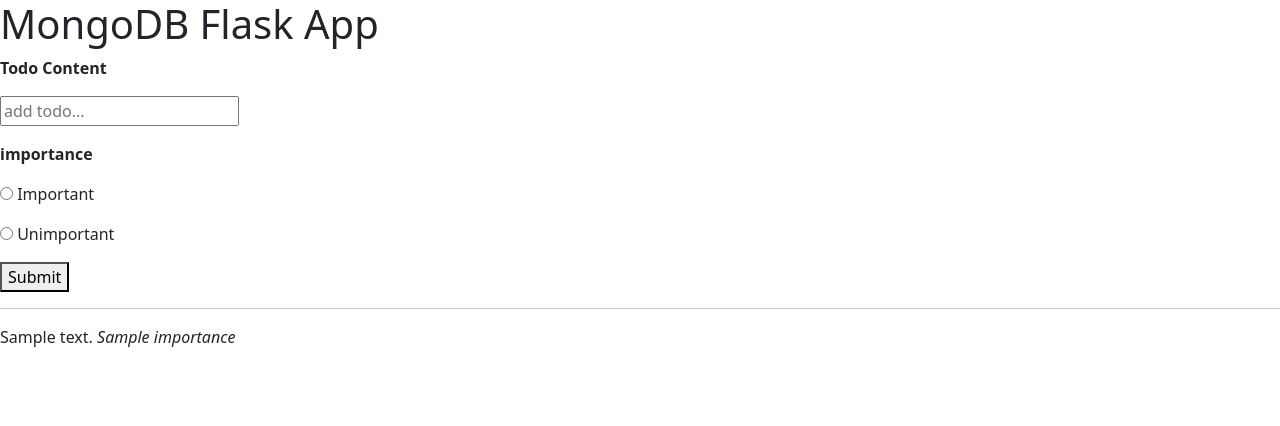
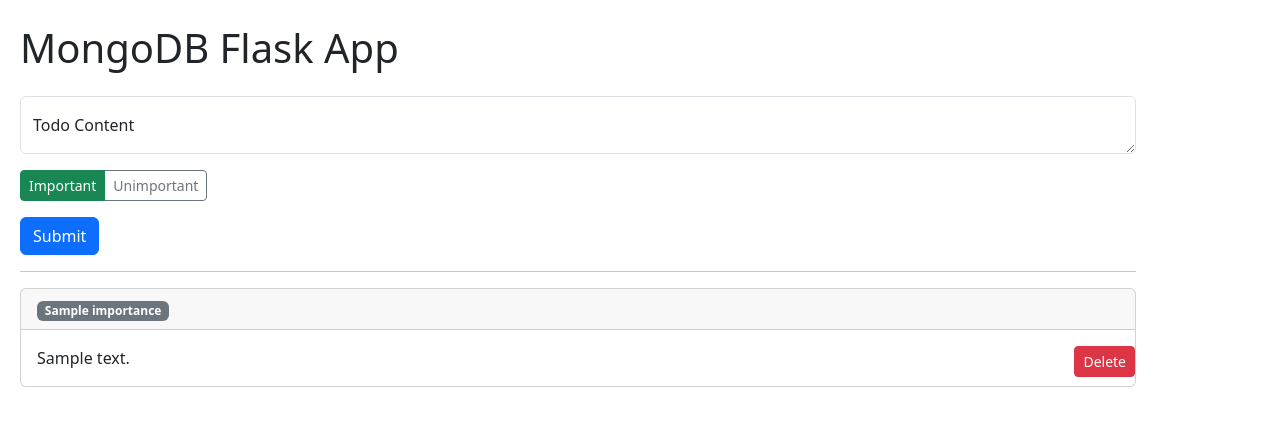
Before and after one commit to liuseemin/python-flask-mongodb, a Flask app: page / in a window 1280 px wide. Shown: the top 426 px of the page. Run offline with Flask 3, Linux system fonts and the light colour scheme; a database or web service that is not in the repository returns one stand-in record (values such as "Sample title").

Commit message:
bootstrap and delete
bootstrap and delete

```diff
--- a/app.py
+++ b/app.py
@@ -1,14 +1,15 @@
 from flask import Flask, render_template, url_for, request, redirect
 from pymongo import MongoClient
 from pymongo.server_api import ServerApi
+from bson.objectid import ObjectId
 
 app = Flask(__name__)
 
-uri = "mongodb+srv://liuseemin:bZVnix0Egiye6cD3@cluster0.l8tth.mongodb.net/?retryWrites=true&w=majority&appName=Cluster0"
+# uri = "mongodb+srv://liuseemin:bZVnix0Egiye6cD3@cluster0.l8tth.mongodb.net/?retryWrites=true&w=majority&appName=Cluster0"
+# client = MongoClient(uri, server_api=ServerApi('1'))
 
 client = MongoClient('localhost', 27017)
 
-# client = MongoClient(uri, server_api=ServerApi('1'))
 
 # database
 db = client.flask_database
@@ -26,5 +27,10 @@
     all_todos = todos.find()
     return render_template('index.html', todos=all_todos)
 
+@app.post('/<id>/delete/')
+def delete(id):
+    todos.delete_one({"_id":ObjectId(id)})
+    return redirect(url_for('index'))
+
 if __name__ == "__main__":
     app.run(debug=True)
--- a/templates/index.html
+++ b/templates/index.html
@@ -8,19 +8,22 @@
     <link rel="stylesheet" href="{{url_for('static', filename='css/style.css')}}">
 </head>
 <body>
-    <h1>MongoDB Flask App</h1>
+    <div class="container ms-2">
+        <h1 class="my-4">MongoDB Flask App</h1>
         <div class="content">
             <form method="POST">
-            <p>
-                <b><label for="content">Todo Content</label></b>
-            </p>
-            <p>
-                <input type="text" name="content" placeholder="add todo...">
-            </p>
-            <p>
-                <b><label for="importance">importance</label></b>
-            </p>
-            <p>
+                <div class="form-floating mb-3">
+                    <textarea class="form-control" id="content" name="content" placeholder="add todo..."></textarea>
+                    <label for="content">Todo Content</label>
+                </div>
+                <div class="btn-group btn-group-sm mb-3">
+                    <input type="radio" class="btn-check" name="importance" value="important" id="importance-0" autocomplete="off" checked>
+                    <label class="btn btn-outline-success" for="importance-0">Important</label>
+
+                    <input type="radio" class="btn-check btn-sm" name="importance" value="unimportant" id="importance-1" autocomplete="off">
+                    <label class="btn btn-outline-secondary" for="importance-1">Unimportant</label>
+                </div>
+                <!-- <p>
                     <input type="radio"
                     id="importance-0"
                     name="importance"
@@ -35,18 +38,33 @@
                     required
                     value="unimportant">
                     <label for="importance-1">Unimportant</label>
-            </p>
-            <button type="submit">Submit</button>
+                </p> -->
+                <div class="mb-3">
+                    <button type="submit" class="btn btn-primary">Submit</button>
+                </div>
             </form>
             <hr>
             {% for todo in todos %}
-            <div class="todo">
-                <p>
-                    {{todo['content']}} <i>{{todo['importance']}}</i>
-                </p>
+                <div class="card mb-3">
+                    <div class="card-header">
+                        {% if todo['importance'] == "important" %}
+                            <span class="badge text-bg-success">{{todo['importance']}}</span>
+                        {% else %}
+                            <span class="badge text-bg-secondary">{{todo['importance']}}</span>
+                        {% endif %}
+                    </div>
+                    <div class="card-body">
+                        <form method="POST" action="{{ url_for('delete', id=todo['_id']) }}">
+                            {{todo['content']}}
+                            <button type="submit" class="btn btn-danger btn-sm position-absolute end-0">Delete</button>
+                        </form>
+                    </div>
                 </div>
             {% endfor %}
         </div>
+    </div>
     <script src="https://cdn.jsdelivr.net/npm/bootstrap@5.3.3/dist/js/bootstrap.bundle.min.js" integrity="sha384-YvpcrYf0tY3lHB60NNkmXc5s9fDVZLESaAA55NDzOxhy9GkcIdslK1eN7N6jIeHz" crossorigin="anonymous"></script>
+    <script src="https://cdn.jsdelivr.net/npm/@popperjs/core@2.11.8/dist/umd/popper.min.js" integrity="sha384-I7E8VVD/ismYTF4hNIPjVp/Zjvgyol6VFvRkX/vR+Vc4jQkC+hVqc2pM8ODewa9r" crossorigin="anonymous"></script>
+    <script src="https://cdn.jsdelivr.net/npm/bootstrap@5.3.3/dist/js/bootstrap.min.js" integrity="sha384-0pUGZvbkm6XF6gxjEnlmuGrJXVbNuzT9qBBavbLwCsOGabYfZo0T0to5eqruptLy" crossorigin="anonymous"></script>
 </body>
 </html>
```
Lines whose indentation alone changed are shown as unchanged.
